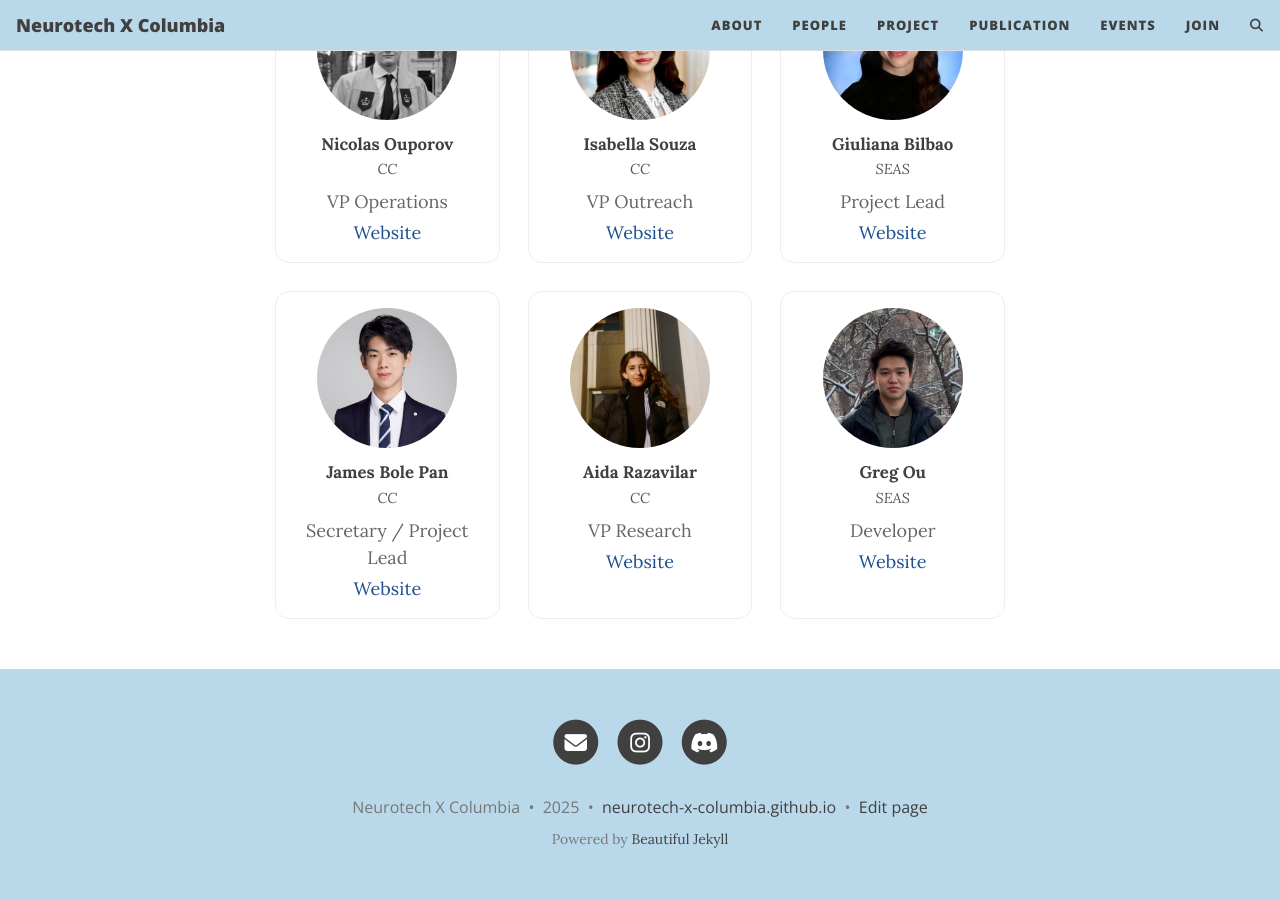
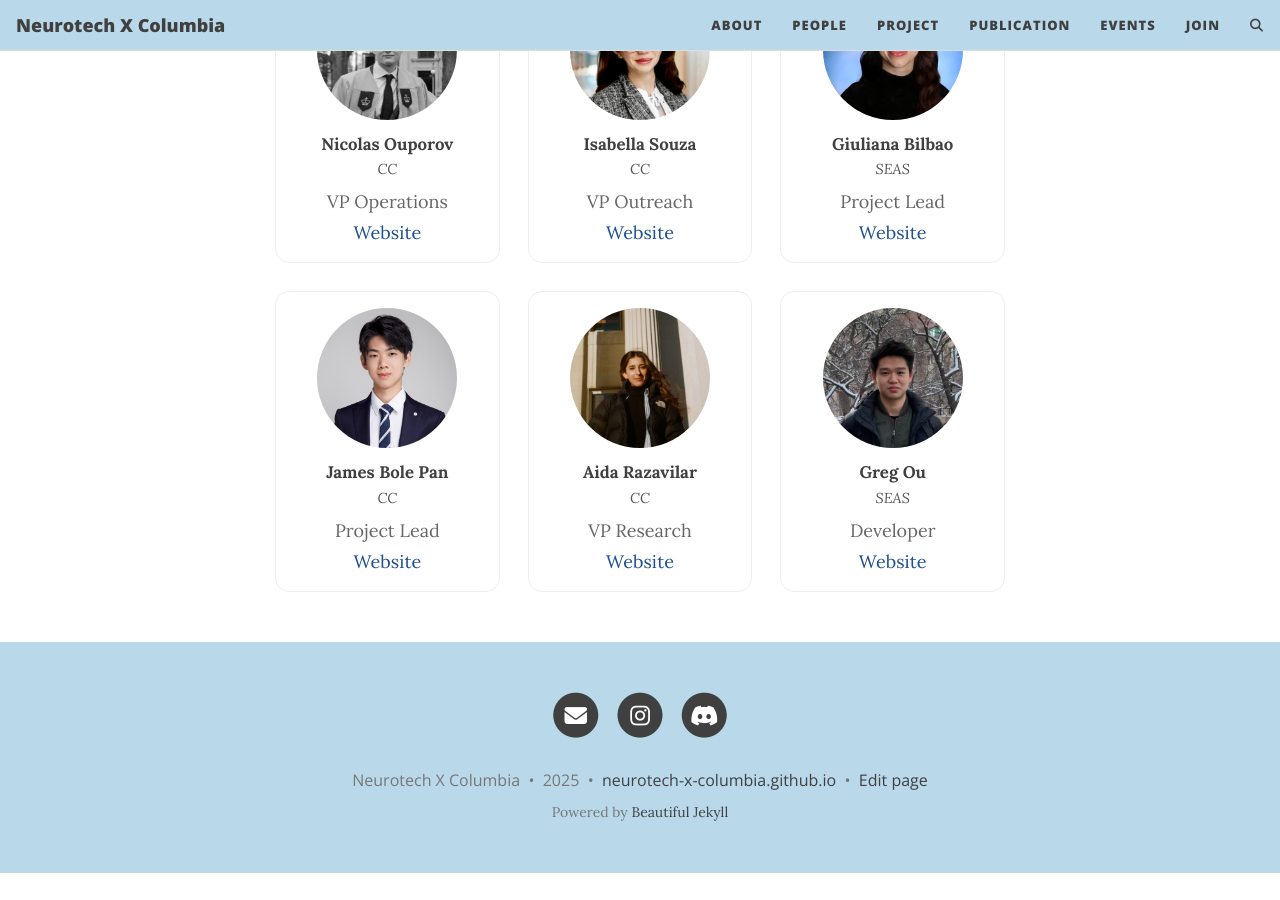
Before and after one commit to Neurotech-X-Columbia/Neurotech-X-Columbia.github.io, a Jekyll site: the page built from people.md, in a window 1280 px wide and 900 px high, scrolled down 1414 px. Built offline with Jekyll 4.4.1, drawn with Linux system fonts in a browser that asks for light colours; comment, search, counter and statistics services are not loaded; after the commit the page ends 2287 px from its top, so only the background shows below that.

Commit message:
Update people.yaml

```diff
--- a/_data/people.yaml
+++ b/_data/people.yaml
@@ -82,7 +82,7 @@
 - name: James Bole Pan
   status: alumni
   affiliation: CC
-  role: Secretary / Project Lead
+  role: Project Lead
   avatar: /assets/img/people/james_pan.jpeg
   website: https://james-bole-pan.github.io/
 
```
